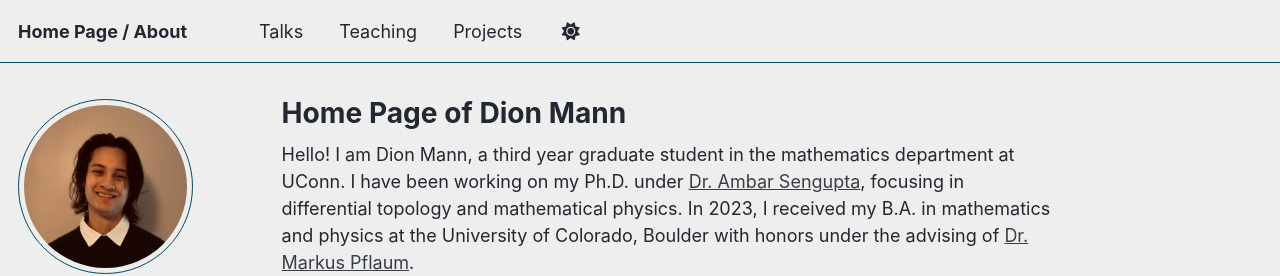
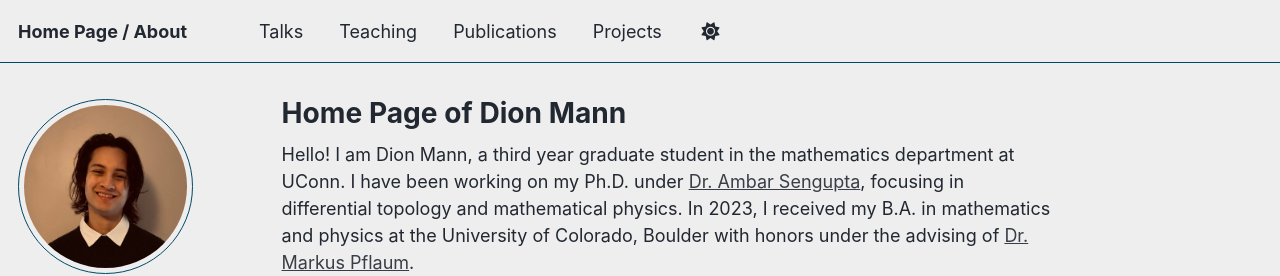
Before and after one commit to DionMann/DionMann.github.io, a Jekyll site: the page built from _pages/about.md, in a window 1280 px wide. Shown: the top 276 px of the page. Built offline with Jekyll 4.4.1, drawn with Linux system fonts in a browser that asks for light colours; a script that is not in the unit is left out.

Commit message:
Update navigation.yml

```diff
--- a/_data/navigation.yml
+++ b/_data/navigation.yml
@@ -17,6 +17,9 @@ main:
   # - title: "Blog Posts"
   #  url: /year-archive/
 
+  - title: "Publications"
+    url: /publications/
+
   - title: "Projects"
     url: /projects/ # This actually goes to _portfolio
 
```
